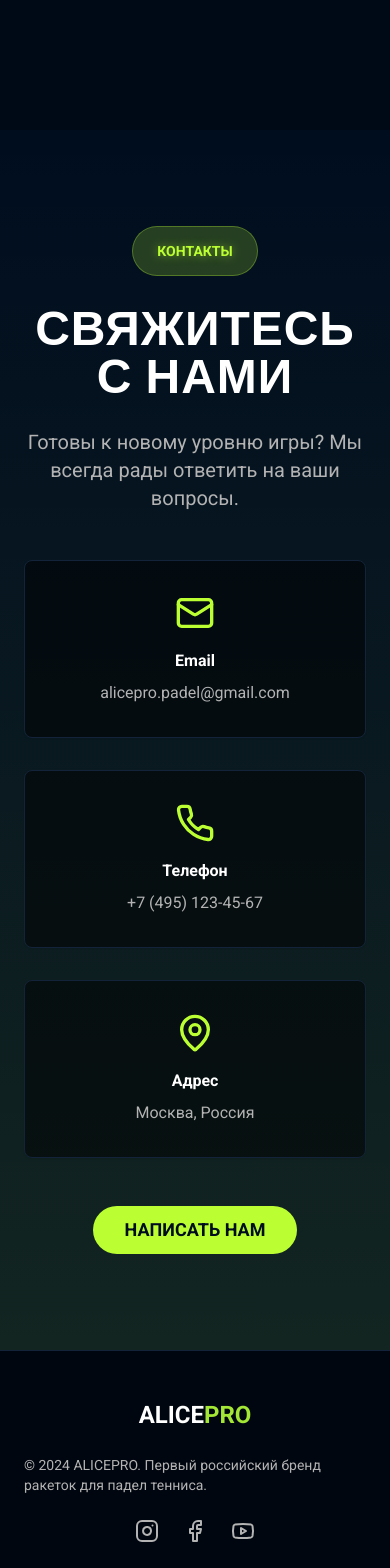
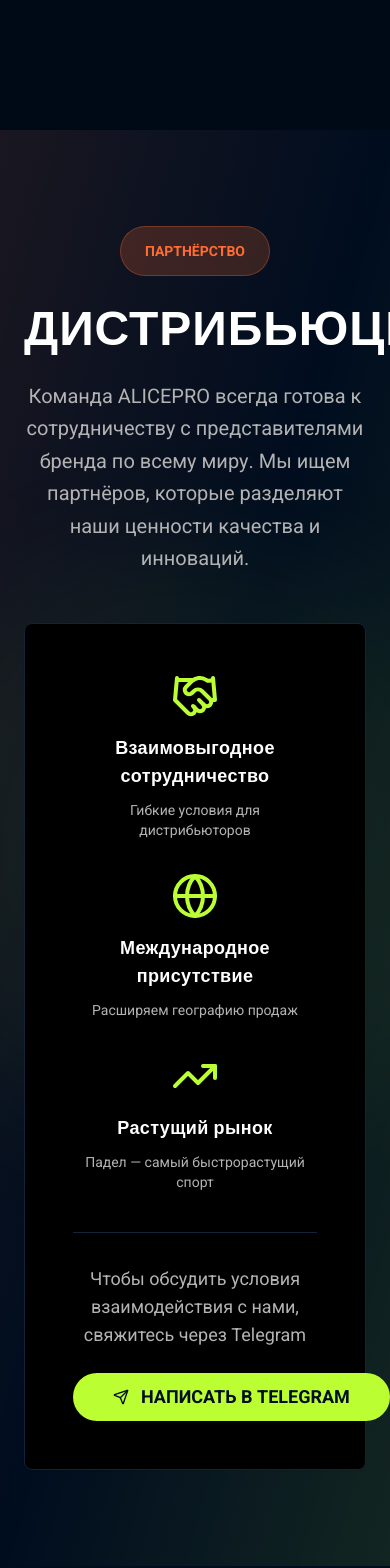
Before and after one commit to pr-poehali-dev/alicepro-site-launch, a React (Vite) app: page / in a window 390 px wide. Shown: the part 5760-7328 px from the top of the page. Built offline with nearby package versions, Linux system fonts and the light colour scheme.

Commit message:
feat: add distribution section for global brand cooperation

```diff
--- a/src/pages/Index.tsx
+++ b/src/pages/Index.tsx
@@ -25,6 +25,7 @@ const Index = () => {
               <a href="#about" className="text-sm hover:text-accent transition-colors">О ПАДЕЛ</a>
               <a href="#product" className="text-sm hover:text-accent transition-colors">ПРОДУКТ</a>
               <a href="#values" className="text-sm hover:text-accent transition-colors">ЦЕННОСТИ</a>
+              <a href="#distribution" className="text-sm hover:text-accent transition-colors">ДИСТРИБЬЮЦИЯ</a>
               <a href="#contact" className="text-sm hover:text-accent transition-colors">КОНТАКТЫ</a>
             </div>
           </div>
@@ -245,6 +246,64 @@ const Index = () => {
         </div>
       </section>
 
+      <section id="distribution" className="py-24 relative overflow-hidden">
+        <div className="absolute inset-0 bg-gradient-to-br from-secondary/10 via-transparent to-accent/10" />
+        <div className="absolute top-1/2 left-1/2 -translate-x-1/2 -translate-y-1/2 w-[600px] h-[600px] bg-accent/5 rounded-full blur-3xl" />
+
+        <div className="container mx-auto px-6 relative z-10">
+          <div className="max-w-4xl mx-auto text-center">
+            <div className="inline-block px-6 py-3 bg-secondary/20 rounded-full border border-secondary/30 mb-6">
+              <span className="text-secondary text-sm font-semibold">ПАРТНЁРСТВО</span>
+            </div>
+            <h2 className="text-5xl font-bold mb-8">ДИСТРИБЬЮЦИЯ</h2>
+            <p className="text-xl text-muted-foreground mb-12 leading-relaxed">
+              Команда ALICEPRO всегда готова к сотрудничеству с представителями бренда по всему миру.
+              Мы ищем партнёров, которые разделяют наши ценности качества и инноваций.
+            </p>
+
+            <Card className="p-12 bg-gradient-to-br from-card/80 to-transparent border-border backdrop-blur-sm">
+              <div className="grid md:grid-cols-3 gap-8 mb-10">
+                <div className="space-y-3">
+                  <Icon name="Handshake" className="text-accent mx-auto" size={48} />
+                  <h3 className="text-lg font-bold">Взаимовыгодное сотрудничество</h3>
+                  <p className="text-sm text-muted-foreground">
+                    Гибкие условия для дистрибьюторов
+                  </p>
+                </div>
+                <div className="space-y-3">
+                  <Icon name="Globe" className="text-accent mx-auto" size={48} />
+                  <h3 className="text-lg font-bold">Международное присутствие</h3>
+                  <p className="text-sm text-muted-foreground">
+                    Расширяем географию продаж
+                  </p>
+                </div>
+                <div className="space-y-3">
+                  <Icon name="TrendingUp" className="text-accent mx-auto" size={48} />
+                  <h3 className="text-lg font-bold">Растущий рынок</h3>
+                  <p className="text-sm text-muted-foreground">
+                    Падел — самый быстрорастущий спорт
+                  </p>
+                </div>
+              </div>
+
+              <div className="border-t border-border pt-8">
+                <p className="text-lg mb-6 text-muted-foreground">
+                  Чтобы обсудить условия взаимодействия с нами, свяжитесь через Telegram
+                </p>
+                <Button
+                  size="lg"
+                  className="bg-accent text-accent-foreground hover:bg-accent/90 font-semibold px-10 py-6 text-lg rounded-full inline-flex items-center gap-3"
+                  onClick={() => window.open('https://t.me/alicepropadel', '_blank')}
+                >
+                  <Icon name="Send" size={24} />
+                  НАПИСАТЬ В TELEGRAM
+                </Button>
+              </div>
+            </Card>
+          </div>
+        </div>
+      </section>
+
       <section id="contact" className="py-24 relative overflow-hidden">
         <div className="absolute inset-0 bg-gradient-to-t from-accent/10 to-transparent" />
 
```
Also changed, not shown: 1 other file (tests, documents, lock files or other folders).
